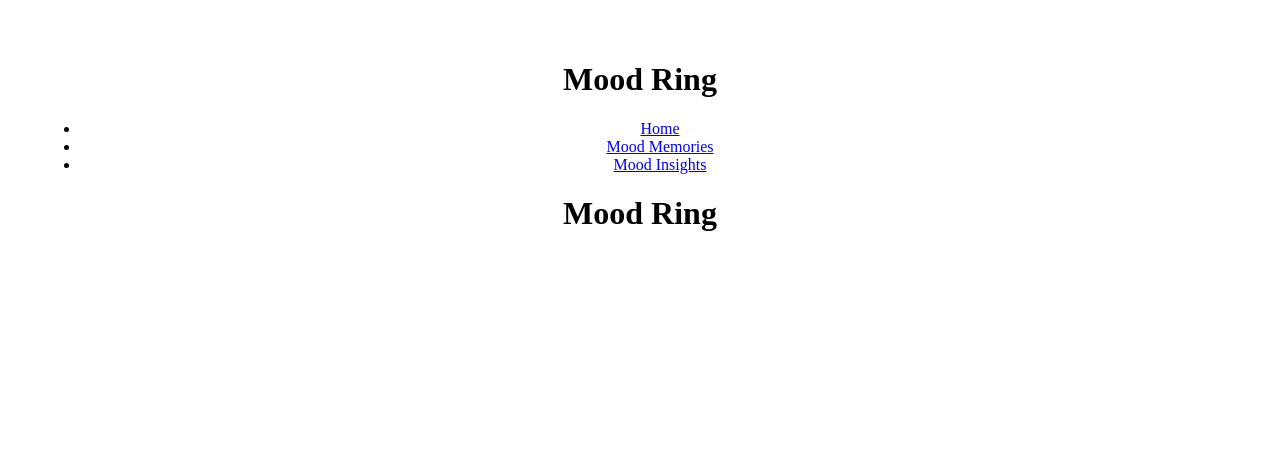
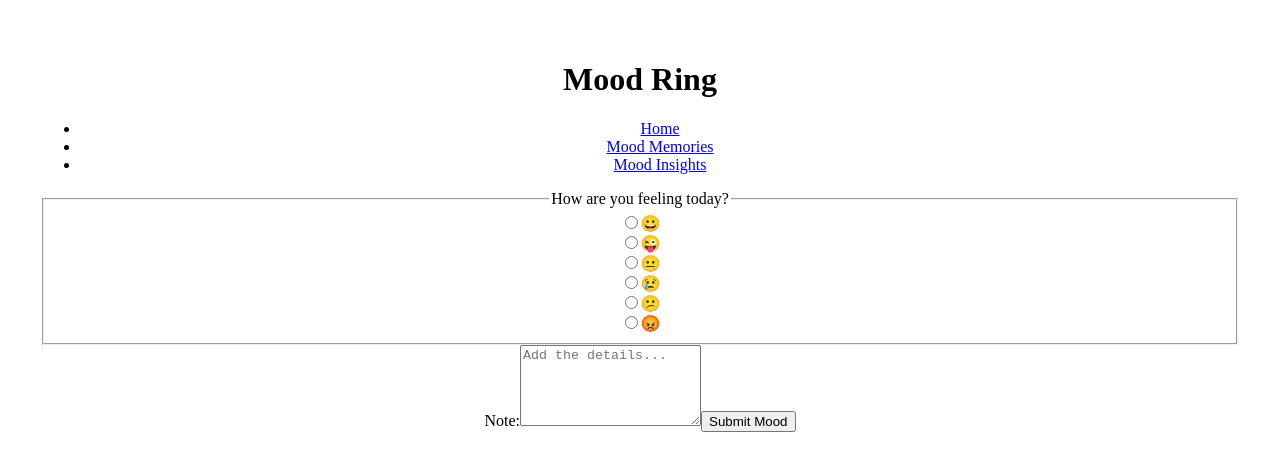
Before and after one commit to angelaivy/Mood-Ring, a React (Vite) app: page / in a window 1280 px wide. Shown: the top 470 px of the page. Built offline with nearby package versions, Linux system fonts and the light colour scheme; no server answers.

Commit message:
add mood log form, sort entries by timestamp, clear form on submit

```diff
--- /dev/null
+++ b/src/components/MoodForm.jsx
@@ -0,0 +1,121 @@
+import { useState } from "react"
+import { collection, addDoc } from "firebase/firestore"
+import db from "../db";
+import { Timestamp } from "firebase/firestore";
+
+export default function MoodForm() {
+  const [mood, setMood] = useState('');
+  const [note, setNote] = useState('');
+
+  const handleSubmit = async (e) => {
+    e.preventDefault();
+    const date = new Date();
+    const timestamp = Timestamp.fromDate(date);
+
+    await addDoc(collection(db, "mood-logs"), {
+      mood,
+      note,
+      timestamp,
+    });
+
+    setMood('')
+    setNote('')
+    e.target.reset();
+  }
+
+  const handleChange = (e) => {
+    if (e.target.type === 'radio') {
+      setMood(e.target.value);
+    }
+    if (e.target.type === 'textarea') {
+      setNote(e.target.value);
+    }
+  }
+
+  return (
+    <>
+      <form onSubmit={handleSubmit}>
+        <fieldset>
+          <legend>How are you feeling today?</legend>
+
+          <div>
+            <input
+              type='radio'
+              id='happy'
+              name='feelings'
+              value='😀'
+              required
+              onChange={handleChange} />
+            <label htmlFor='happy' aria-label='happy'>😀</label>
+          </div>
+
+          <div>
+            <input
+              type='radio'
+              id='silly'
+              name='feelings'
+              value='😜'
+              required
+              onChange={handleChange} />
+            <label htmlFor='silly' aria-label='silly'>😜</label>
+          </div>
+
+          <div>
+            <input
+              type='radio'
+              id='neutral'
+              name='feelings'
+              value='😐'
+              required
+              onChange={handleChange} />
+            <label htmlFor='neutral' aria-label='neutral'>😐</label>
+          </div>
+
+          <div>
+            <input
+              type='radio'
+              id='sad'
+              name='feelings'
+              value='😢'
+              required
+              onChange={handleChange} />
+            <label htmlFor='sad' aria-label='sad'>😢</label>
+          </div>
+
+          <div>
+            <input
+              type='radio'
+              id='confused'
+              name='feelings'
+              value='😕'
+              required
+              onChange={handleChange} />
+            <label htmlFor='confused' aria-label='confused'>😕</label>
+          </div>
+
+          <div>
+            <input
+              type='radio'
+              id='angry'
+              name='feelings'
+              value='😡'
+              required
+              onChange={handleChange} />
+            <label htmlFor='angry' aria-label='angry'>😡</label>
+          </div>
+        </fieldset>
+
+        <label htmlFor='note'>Note:</label>
+        <textarea
+          id='note'
+          name='note'
+          rows='5'
+          onChange={handleChange}
+          placeholder='Add the details...'></textarea>
+
+        <button type='submit'>Submit Mood</button>
+      </form>
+
+    </>
+  )
+}
--- a/src/components/MoodMemories.jsx
+++ b/src/components/MoodMemories.jsx
@@ -1,4 +1,4 @@
-import { collection, onSnapshot } from "firebase/firestore";
+import { collection, onSnapshot, query, orderBy, limit } from "firebase/firestore";
 import { useEffect, useState } from "react";
 import db from "../db";
 import MoodCard from "./MoodCard";
@@ -7,8 +7,8 @@ export default function MoodMemories() {
   const [entries, setEntries] = useState([])
 
   useEffect(() => {
-
-    const test = onSnapshot(collection(db, 'mood-logs'), (snapshot) => {
+    const moodLogsQuery = query(collection(db, 'mood-logs'), orderBy('timestamp', 'desc'));
+    const getMoodLogs = onSnapshot(moodLogsQuery, (snapshot) => {
       const newEntries = [];
       snapshot.docs.forEach(doc => {
         newEntries.push({
@@ -20,7 +20,7 @@ export default function MoodMemories() {
       setEntries(newEntries);
     });
 
-    return () => test
+    return () => getMoodLogs()
 
   }, [])
 
--- a/src/components/MoodRing.jsx
+++ b/src/components/MoodRing.jsx
@@ -1,6 +1,11 @@
+import { collection, getDocs, onSnapshot } from "firebase/firestore";
+import { useEffect, useState } from "react";
+import db from "../db";
+import MoodForm from "./MoodForm";
+
 export default function MoodRing() {
 
   return (
-    <h1>Mood Ring</h1>
+    <MoodForm />
   )
 }
```
